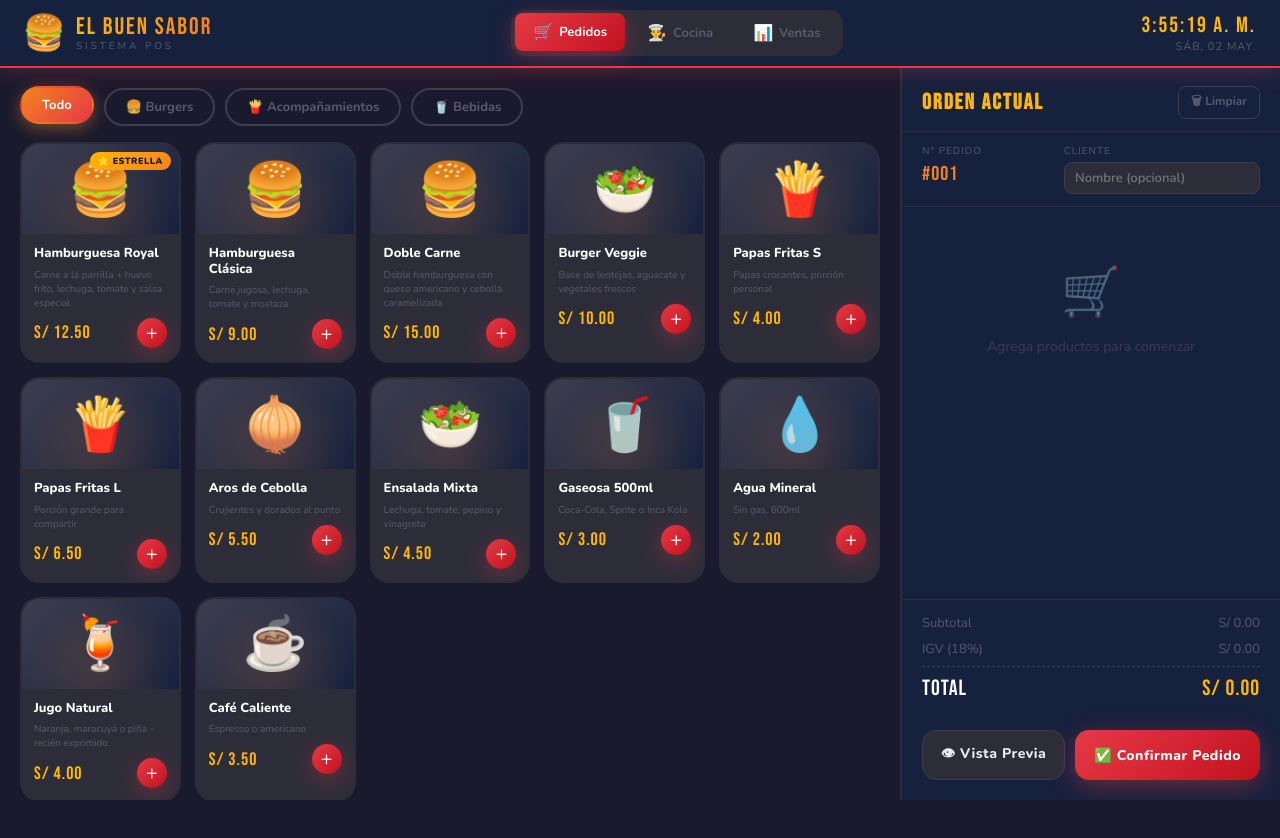
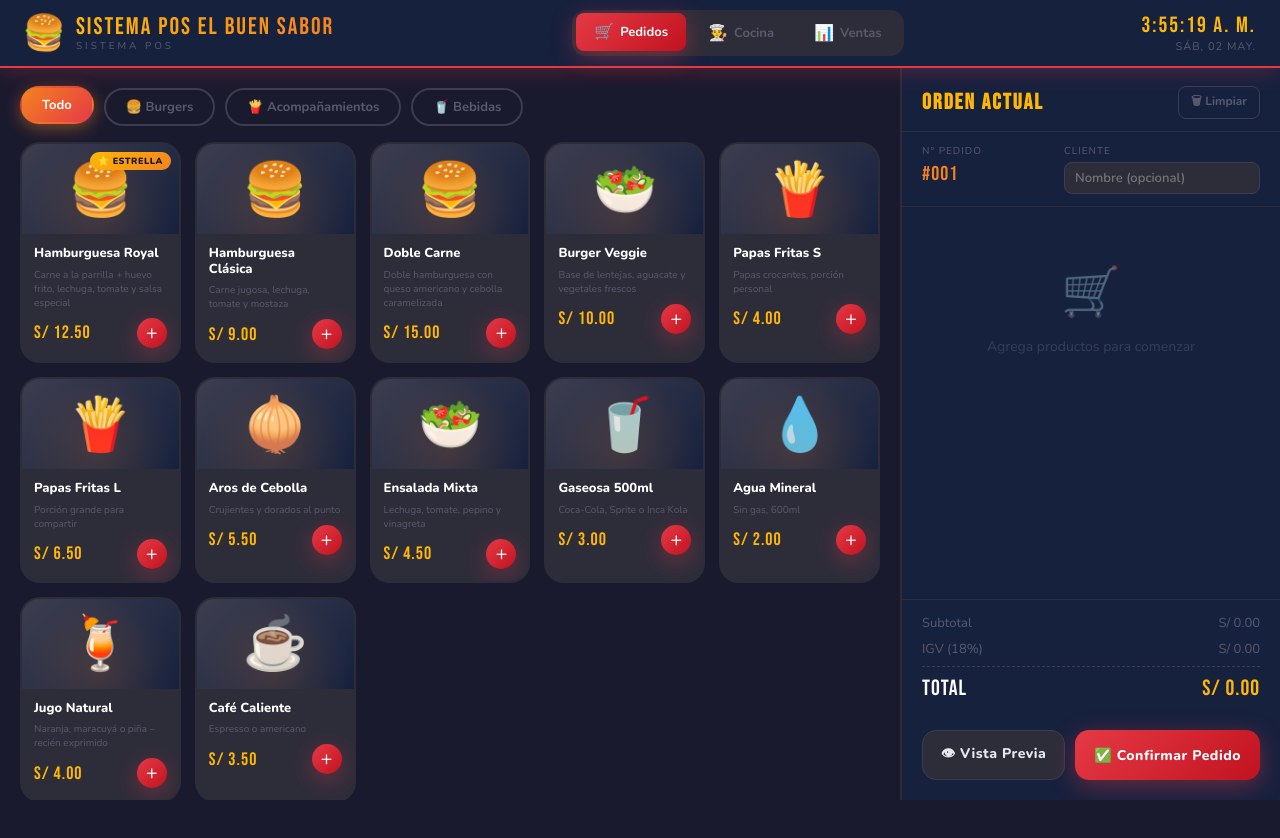
Before and after one commit to Harucccc/NewSistemaBoletasWeb, a plain HTML site: page index.html in a window 1280 px wide. Drawn offline with nearby package versions, Linux system fonts and the light colour scheme.

Commit message:
Cambio principal del sistema

```diff
--- a/index.html
+++ b/index.html
@@ -19,7 +19,7 @@
     <div class="header-brand">
       <div class="brand-icon">🍔</div>
       <div class="brand-text">
-        <span class="brand-name">El Buen Sabor</span>
+        <span class="brand-name">Sistema POS El Buen Sabor</span>
         <span class="brand-tagline">Sistema POS</span>
       </div>
     </div>
```
